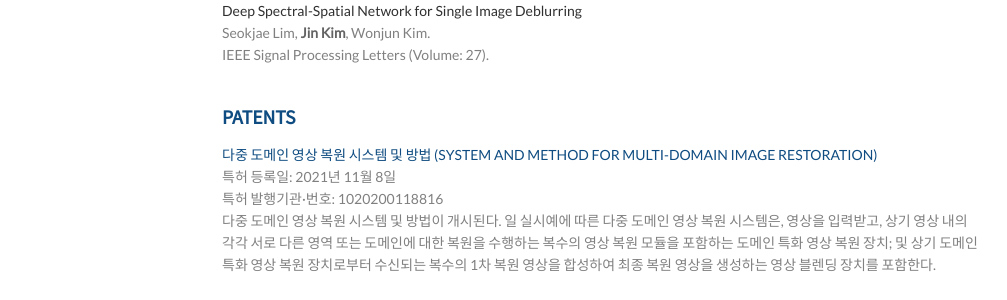
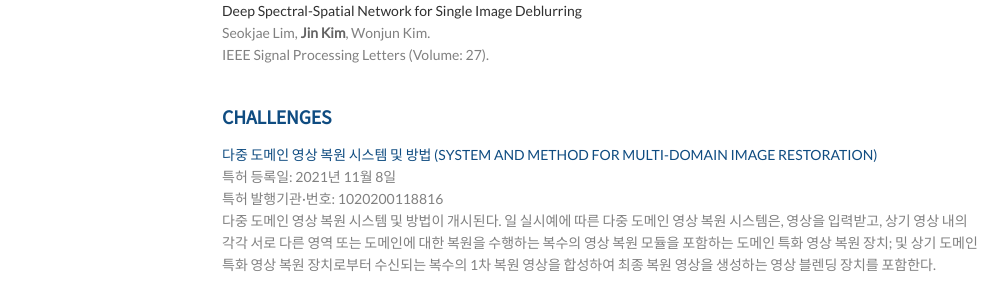
Before and after one commit to K-I-M-J-I-N/K-I-M-J-I-N.github.io, a Jekyll site: the page built from index.html, in a window 1280 px wide. Shown: the part 870-1170 px from the top of the page, without its empty margins (138-1145 px from the left). Built offline with Jekyll 4.4.1, drawn with Linux system fonts in a browser that asks for light colours; nearby versions of some CDN libraries; the list of posts is cut into pages by our own code.

Commit message:
Update challenges.html

```diff
--- a/_includes/challenges.html
+++ b/_includes/challenges.html
@@ -1,5 +1,5 @@
 <section class="thirteen columns">
-    <h1>Patents</h1>
+    <h1>Challenges</h1>
 
     <article>
         <header>
```
